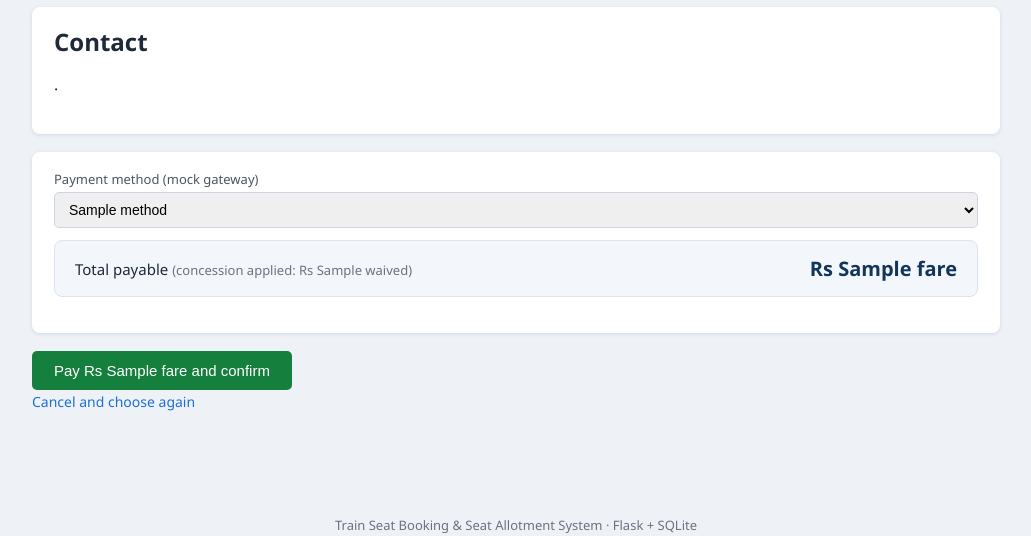
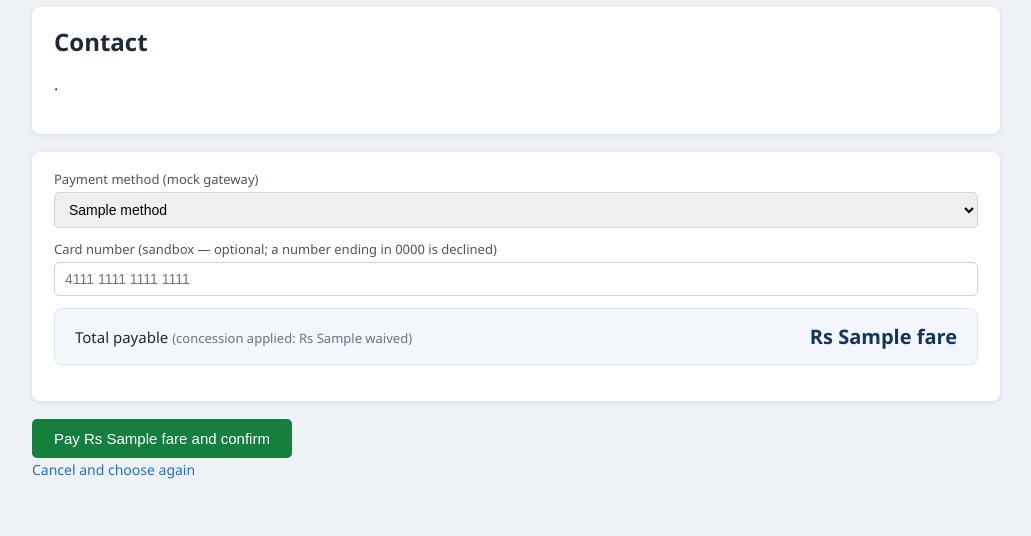
Before and after one commit to atharvabce-vit/-Train-Seat-Booking-Allotment-System, a Flask app: template templates/confirm.html in a window 1280 px wide. Shown: the part 544-1080 px from the top of the page, without its empty margins (124-1155 px from the left). Run offline with Flask 3, Linux system fonts and the light colour scheme; the template is opened without the code that fills it: most values are stand-ins (such as "Sample title", 1, 10 or a date in 2020).

Commit message:
Add optional card number field to checkout

```diff
--- a/templates/confirm.html
+++ b/templates/confirm.html
@@ -61,6 +61,11 @@
                 {% endfor %}
             </select>
         </div>
+        <div class="field">
+            <label for="card_number">Card number (sandbox &mdash; optional; a number ending in 0000 is declined)</label>
+            <input type="text" id="card_number" name="card_number" inputmode="numeric"
+                   autocomplete="cc-number" placeholder="4111 1111 1111 1111">
+        </div>
         <div class="fare-summary">
             <span>
                 Total payable
```
